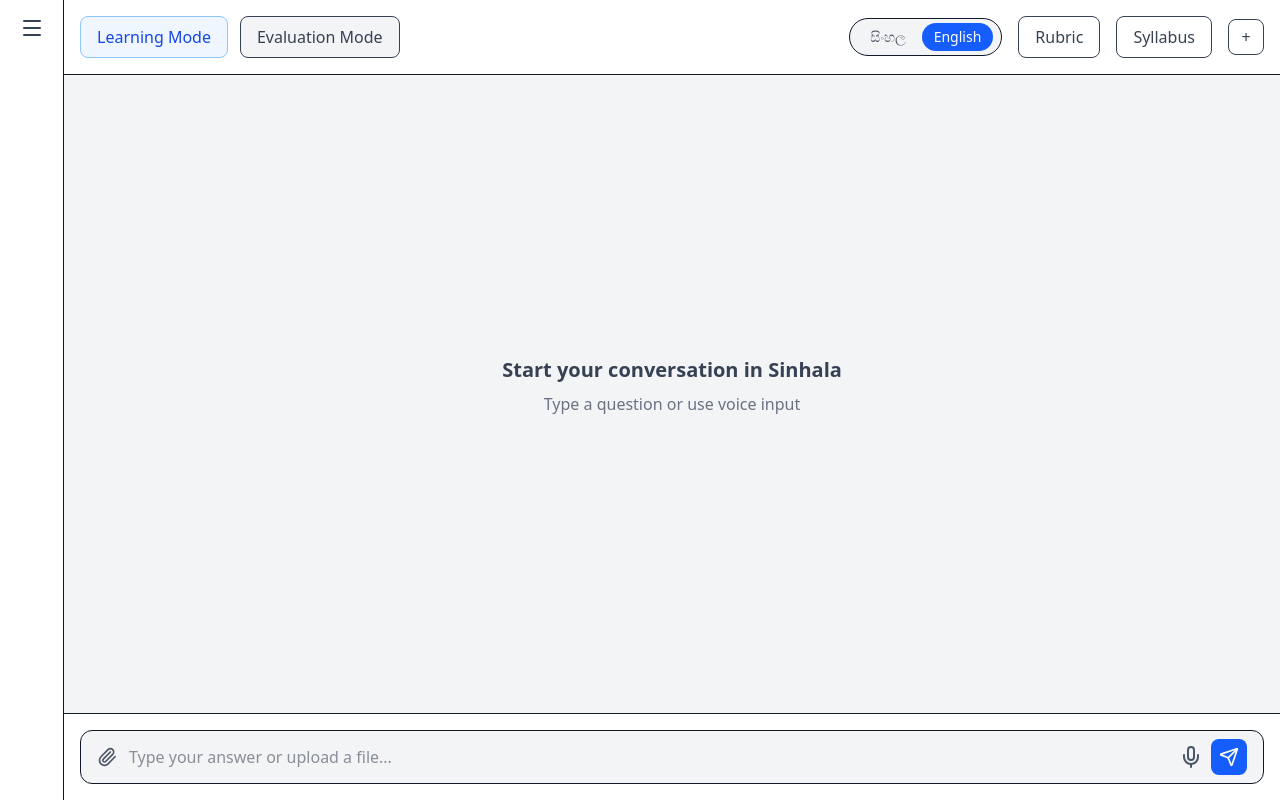
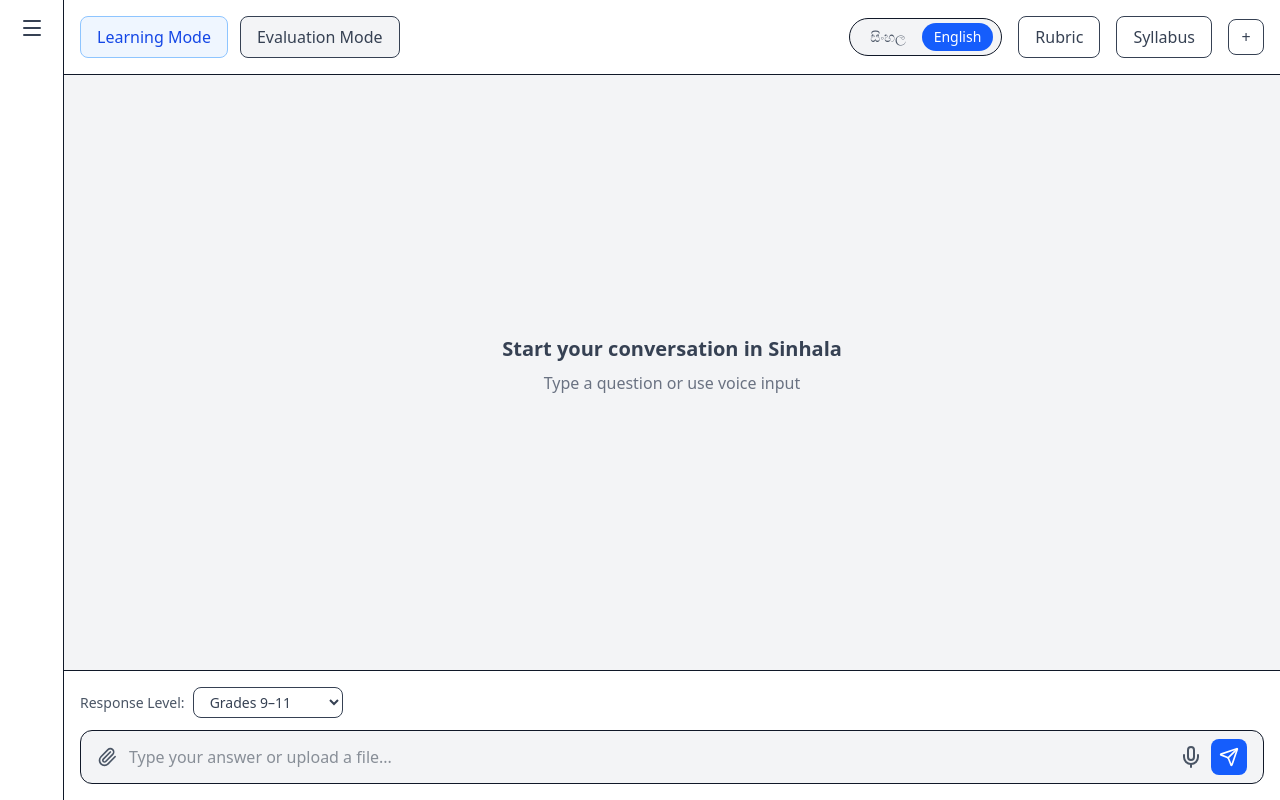
Before and after one commit to Miyuri15/sinlearn-web, a Next.js app: page /chat in a window 1280 px wide. Built offline with nearby package versions, Linux system fonts and the light colour scheme.

Commit message:
Add response level selection to Chat component and update localization files

```diff
--- a/public/locales/en/chat.json
+++ b/public/locales/en/chat.json
@@ -3,5 +3,6 @@
     "start_conversation_sub": "Type a question or use voice input",
     "typing_placeholder": "Type your answer or upload a file...",
     "learning_mode": "Learning Mode",
-    "evaluation_mode": "Evaluation Mode"
+    "evaluation_mode": "Evaluation Mode",
+    "response_level": "Response Level"
 }
--- a/public/locales/si/chat.json
+++ b/public/locales/si/chat.json
@@ -3,5 +3,6 @@
     "start_conversation_sub": "ප්‍රශ්නයක් ටයිප් කරන්න හෝ හඬ ආදානය භාවිත කරන්න",
     "typing_placeholder": "ඔබේ පිළිතුර ටයිප් කරන්න හෝ ගොනුවක් උඩුගත කරන්න...",
     "learning_mode": "ඉගෙනුම් ක්‍රියාවලිය",
-    "evaluation_mode": "ඇගයීම් ක්‍රියාවලිය"
+    "evaluation_mode": "ඇගයීම් ක්‍රියාවලිය",
+    "response_level": "ප්‍රතිචාර මට්ටම"
 }
--- a/src/app/chat/page.tsx
+++ b/src/app/chat/page.tsx
@@ -20,6 +20,7 @@ export default function Chat() {
   const [mode, setMode] = useState<"learning" | "evaluation">("learning");
   const [messages, setMessages] = useState<any[]>([]);
   const endRef = useRef<HTMLDivElement | null>(null);
+  const [responseLevel, setResponseLevel] = useState("Grades 9–11");
 
   // --- INPUT HANDLERS ---
   const handleInputChange = (e: React.ChangeEvent<HTMLTextAreaElement>) => {
@@ -194,6 +195,24 @@ export default function Chat() {
             />
           )}
 
+          <div className="mb-3">
+            <label className="text-sm text-gray-600 font-medium mr-2">
+              {t("response_level")}:
+            </label>
+
+            <select
+              value={responseLevel}
+              onChange={(e) => setResponseLevel(e.target.value)}
+              className="border text-sm rounded-lg px-3 py-1 bg-white text-gray-700"
+            >
+              <option>Grades 1–5</option>
+              <option>Grades 6–8</option>
+              <option>Grades 9–11</option>
+              <option>Grades 12–13</option>
+              <option>University Level</option>
+            </select>
+          </div>
+
           <InputBar
             isRecording={isRecording}
             setIsRecording={setIsRecording}
```
